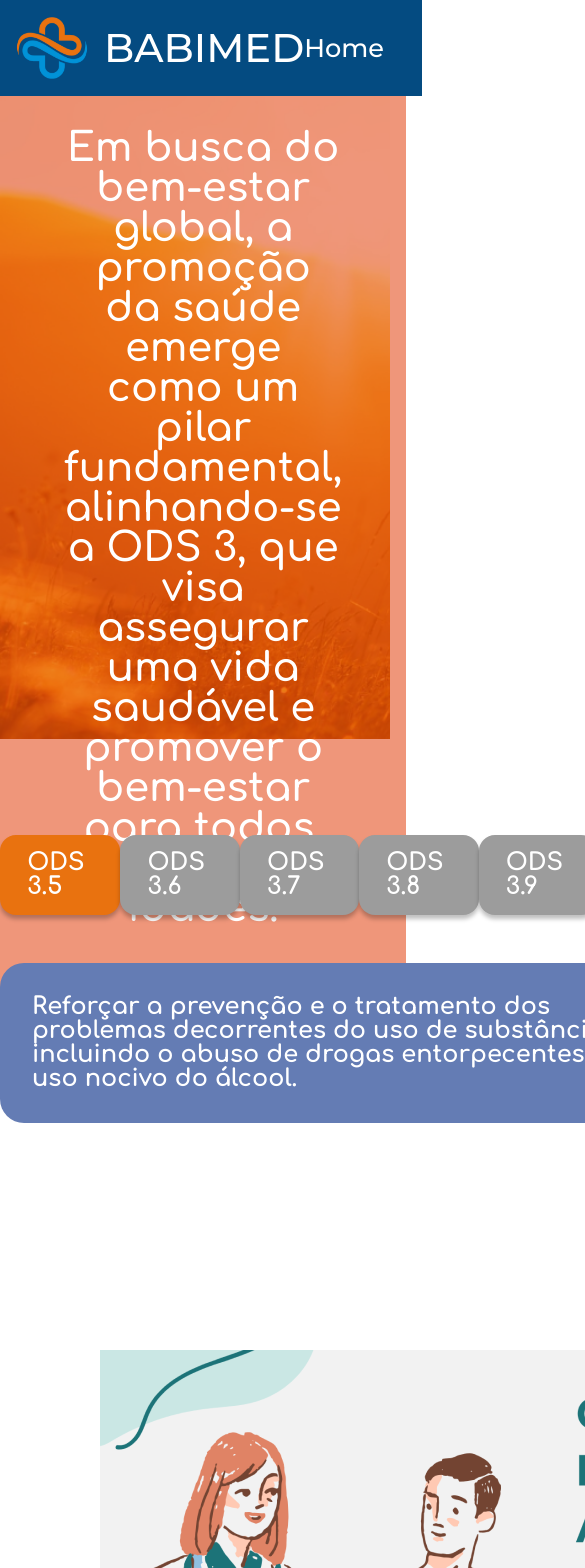
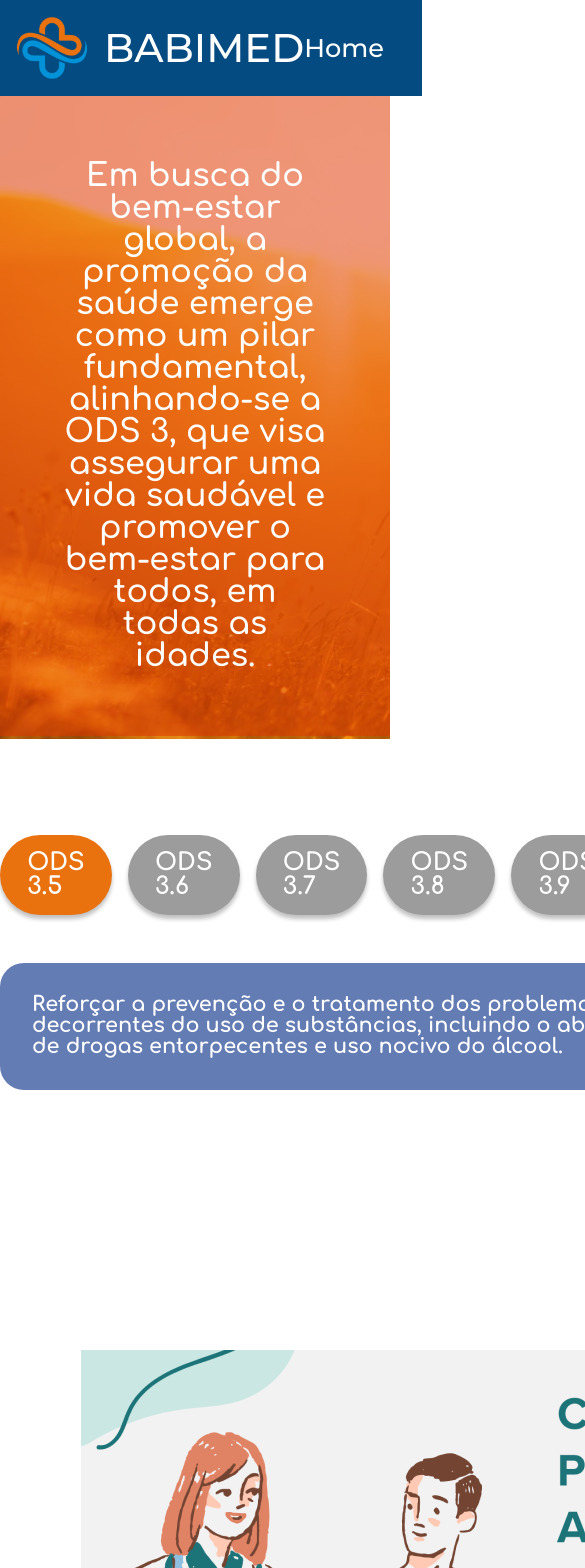
Before and after one commit to Babi-Tech-Cara-4-All/Babi-Tech-Care-4-All-App, a React (Vite) app: page /Melhoria-Geral-Da-Saude in a window 390 px wide. Shown: the top 1568 px of the page, 585 px wide, since content can reach past the window. Built offline with nearby package versions, Linux system fonts and the light colour scheme.

Commit message:
🥳 melhoria responsivo

```diff
--- a/src/Pages/MelhoriaGeralSaude/MelhoriaGeralSaude.module.scss
+++ b/src/Pages/MelhoriaGeralSaude/MelhoriaGeralSaude.module.scss
@@ -21,14 +21,14 @@
       text-align: center;
       padding: 4rem;
       grid-area: info;
-      font-size: 2.5rem;
+      font-size: 2rem;
       background: rgba(224, 54, 0, 0.52);
       text-wrap: wrap;
     }
   }
   .gridArea {
     display: grid;
-    grid-template-columns: 1fr 10fr 1fr;
+    grid-template-columns: 1fr 20fr 1fr;
     gap: 0px 0px;
     grid-template-areas: ". main .";
     .bodyPage {
@@ -41,7 +41,7 @@
       .odsContainer {
         display: flex;
         flex-direction: row;
-        gap: 12rem;
+        gap: 8rem;
         color: #fff;
         .odsInfo {
           display: flex;
@@ -51,13 +51,14 @@
           .odsList {
             display: flex;
             flex-direction: row;
+            column-gap: 1rem;
             justify-content: space-between;
             width: 100%;
             .tituloAtivo {
               padding: 1rem 1.7rem;
               font-size: 1.5rem;
               font-weight: 700;
-              border-radius: 1rem;
+              border-radius: 3rem;
               background: #e9720f;
               box-shadow: 0px 4px 4px 0px rgba(0, 0, 0, 0.25);
             }
@@ -65,7 +66,7 @@
               padding: 1rem 1.7rem;
               font-size: 1.5rem;
               font-weight: 700;
-              border-radius: 1rem;
+              border-radius: 3rem;
               background: #9c9c9c;
               box-shadow: 0px 4px 4px 0px rgba(0, 0, 0, 0.25);
             }
@@ -74,7 +75,7 @@
             border-radius: 1.5rem;
             background: #647cb4;
             padding: 2rem;
-            font-size: 1.5rem;
+            font-size: 1.3rem;
             font-weight: 700;
             width: 100%;
           }
@@ -116,7 +117,7 @@
         display: grid;
         grid-template-columns: repeat(3, 1fr);
         grid-template-rows: repeat(2, auto);
-        column-gap: 10rem;
+        column-gap: 3rem;
         row-gap: 5rem;
         align-self: center;
         color: #fff;
@@ -206,13 +207,19 @@
     .kigsFund{
       display: flex;
       flex-direction: row;
+      height: 18%;
       margin-bottom: 5rem;
+      img{
+        width: 50%;
+        height: 58%;
+
+      }
       p{
         background-image: url("../../assets/imgMelhoria/paper.png");
         background-repeat: no-repeat;
-        background-size: cover;
-        padding: 8rem 9rem;
-        font-size: 1.5rem;
+        background-size: contain;
+        padding: 5rem 9rem;
+        font-size: 1.2rem;
       }
     }
   }
--- a/src/Pages/TratamentoDoencasNaoTransmissiveis/TratamentoDoencasNaoTransmissiveis.module.scss
+++ b/src/Pages/TratamentoDoencasNaoTransmissiveis/TratamentoDoencasNaoTransmissiveis.module.scss
@@ -21,7 +21,7 @@
       text-align: center;
       padding: 4rem;
       grid-area: info;
-      font-size: 1.5rem;
+      font-size: 2rem;
       background: rgba(4, 75, 129, 0.34);
       text-wrap: wrap;
     }
```
